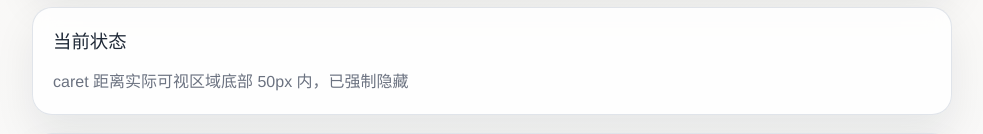
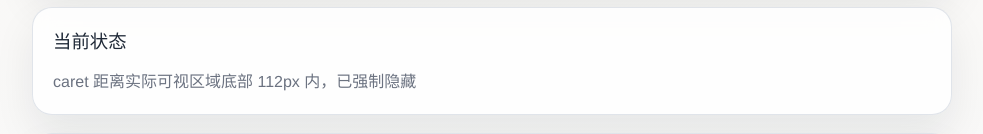
Before and after one commit to paoshuren77-ops/project-100, a Vue app: page / in a window 1280 px wide. Shown: the part 1157-1291 px from the top of the page, without its empty margins (148-1131 px from the left). Built offline with nearby package versions, Linux system fonts and the light colour scheme.

Commit message:
修复聚焦时输入框被软键盘盖住

```diff
--- a/src/App.vue
+++ b/src/App.vue
@@ -82,8 +82,9 @@ const isFocused = ref(false);
 const shouldHideCaret = ref(false);
 const isTouchActive = ref(false);
 const isCaretNearViewportBottom = ref(false);
-const bottomThreshold = 50;
-const keyboardSafeGap = 24;
+const keyboardTopSafeGap = 24;
+const keyboardBottomSafeGap = 112;
+const bottomThreshold = keyboardBottomSafeGap;
 const focusScrollDelays = [0, 60, 140, 260, 420, 680, 900];
 
 let caretUpdateFrame = null;
@@ -237,8 +238,8 @@ function adjustEditorIntoVisualViewport() {
     return;
   }
 
-  const safeTop = Math.max(getViewportTop(), getMaskBottom()) + keyboardSafeGap;
-  const safeBottom = getViewportBottom() - keyboardSafeGap;
+  const safeTop = Math.max(getViewportTop(), getMaskBottom()) + keyboardTopSafeGap;
+  const safeBottom = getViewportBottom() - keyboardBottomSafeGap;
   const safeHeight = safeBottom - safeTop;
 
   if (safeHeight <= 0) {
```
